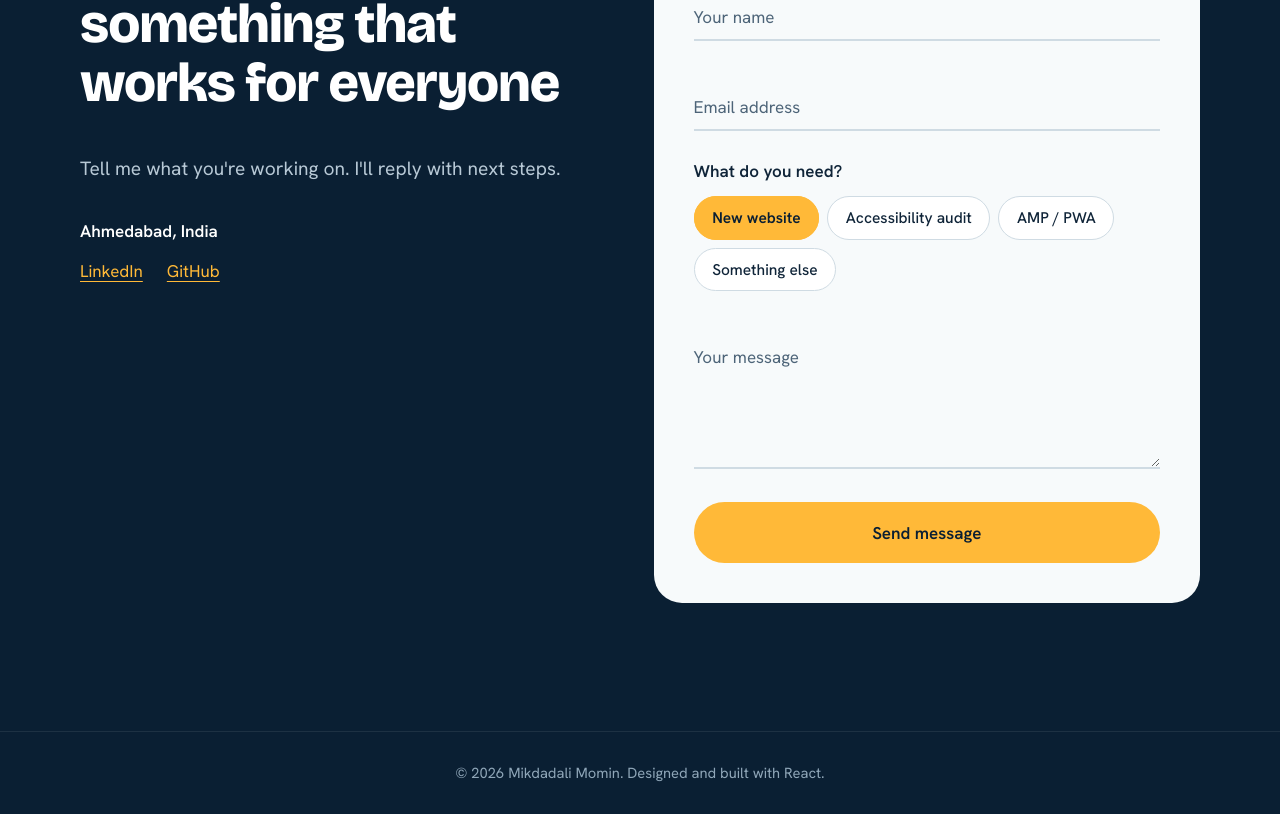
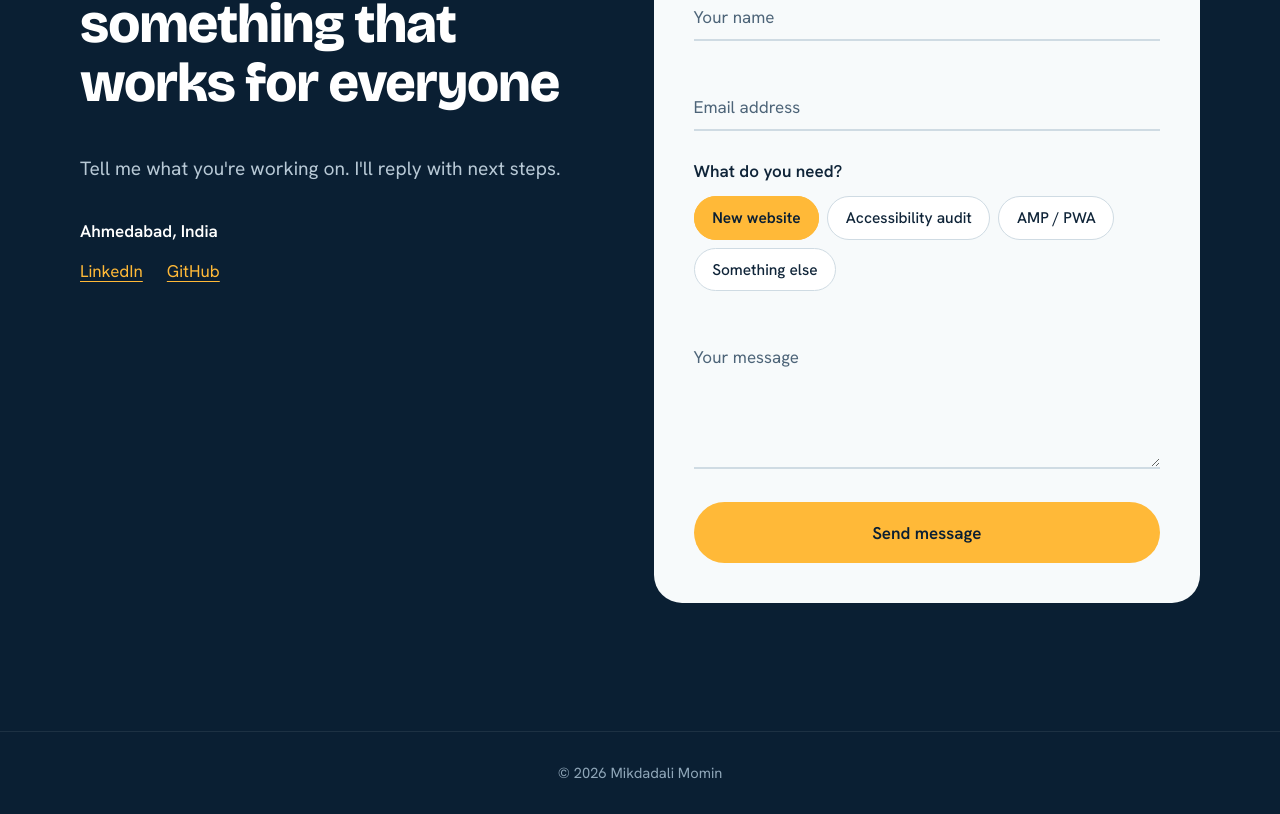
Before and after one commit to Mikdadali/mikdadali.github.io, a React (Vite) app: page / in a window 1280 px wide. Shown: the part 4466-5280 px from the top of the page. Built offline with nearby package versions, Linux system fonts and the light colour scheme.

Commit message:
Updated copyright statement

```diff
--- a/src/App.jsx
+++ b/src/App.jsx
@@ -321,7 +321,7 @@ export default function App() {
         <Contact />
       </main>
       <footer className="footer">
-        <p>© {new Date().getFullYear()} Mikdadali Momin. Designed and built with React.</p>
+        <p>© {new Date().getFullYear()} Mikdadali Momin</p>
       </footer>
     </>
   );
```
